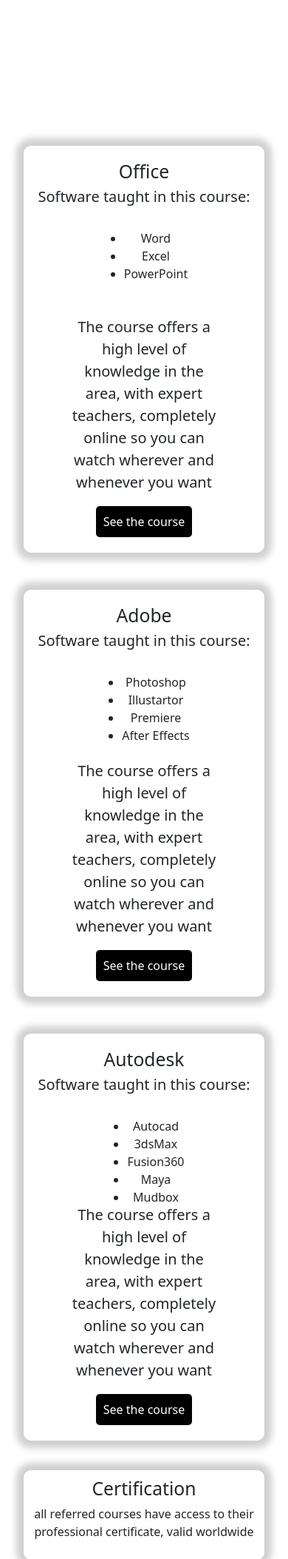
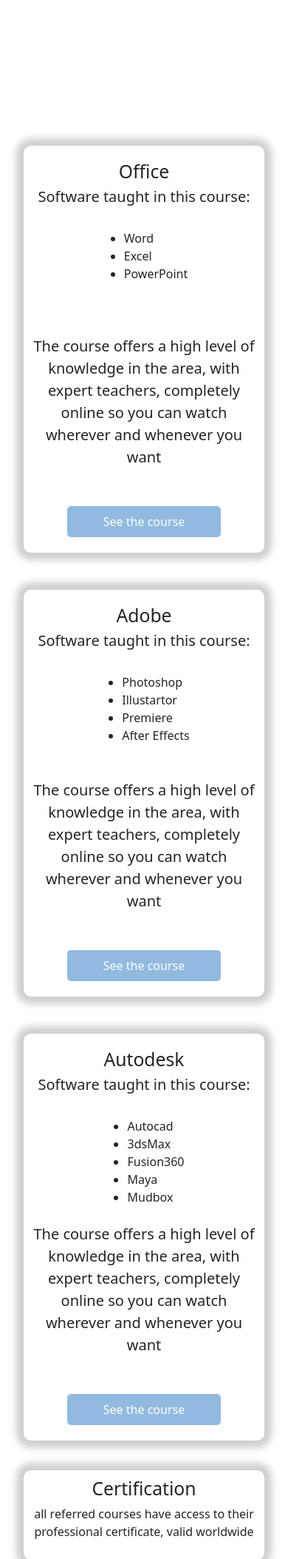
Before and after one commit to redystum/11th_grade_final_work, a PHP site: page / in a window 390 px wide. Shown: the part 420-2527 px from the top of the page at 74% size. Run offline with PHP 8.4, Linux system fonts and the light colour scheme.

Commit message:
courses infos update, responsivity fixed

```diff
--- a/css/styleMain.css
+++ b/css/styleMain.css
@@ -118,16 +118,27 @@
 .coursesdiv .bottomdiv {
     position: absolute;
     bottom: 0px;
-    padding: 50px;
     padding-bottom: 30px !important;
 }
 
 .bottomdiv a {
-    background-color: black;
+    background-color: var(--smooth-blue);
     padding: 10px;
     text-decoration: none;
     color: white;
     border-radius: 5px;
+    transition: 1s ease;
+    width: 100%;
+    padding-left: 15%;
+    padding-right: 15%;
+}
+
+.bottomdiv a:hover {
+    background-color: var(--blue);
+}
+
+.bottomdiv p{
+    margin-bottom: 50px;
 }
 
 .cousesInfo .col-md-4 p {
@@ -136,7 +147,7 @@
 }
 
 .cousesInfo ul {
-    text-align: center;
+    text-align: left;
 }
 
 .cousesInfo ul {
```
